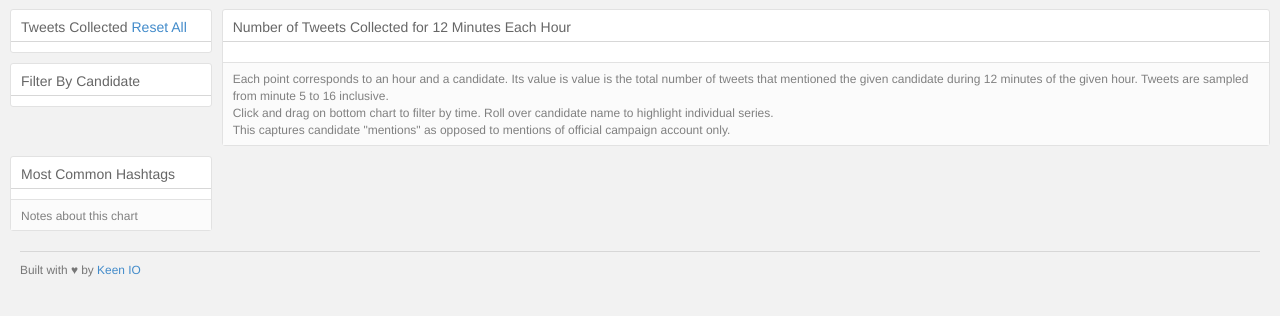
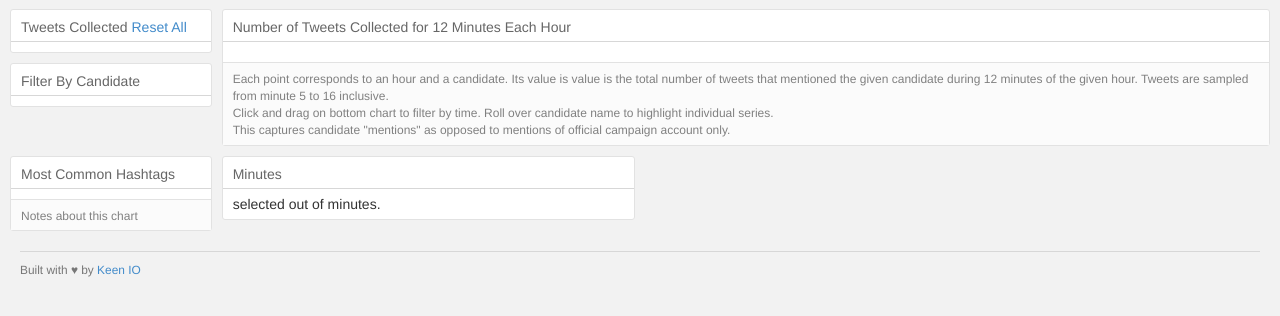
Before and after one commit to triciajam/potus-hopefuls-tweet-ui, a Flask app: page / in a window 1280 px wide. Shown: the part 51-367 px from the top of the page. Run offline with Flask 2, Linux system fonts and the light colour scheme; data that the repository does not hold is empty; some libraries are stand-ins or nearby versions.

Commit message:
Add counter for minutes.

```diff
--- a/static/js/graphs.js
+++ b/static/js/graphs.js
@@ -93,6 +93,7 @@ function makeGraphs(error, tagsJson) {
   	var minDate = timeDim.bottom(1)[0]["time"];
   	var maxDate = timeDim.top(1)[0]["time"];
 
+    var timeGroup = timeDim.group();
 
     // ****************************************************************************
     // Draw Charts
@@ -168,6 +169,13 @@ function makeGraphs(error, tagsJson) {
           .colors(colors)
           .turnOnControls(true)
           .xAxis().ticks(4);
+
+
+      var minsCount = dc.dataCount('#mins-count');
+      minsCount.group({ value: function() {
+          return timeGroup.all().filter(function(kv) { return kv.value>0; }).length;
+      } } );
+      minsCount.dimension(timeGroup);
 
 
       // Shows total number of tweets currently selected by filter.
--- a/templates/index.html
+++ b/templates/index.html
@@ -105,22 +105,23 @@
         </div>
       </div>
 
-    </div>
 
-<!--
       <div class="col-sm-4">
         <div class="chart-wrapper">
           <div class="chart-title">
-            Cell Title
+            Minutes
           </div>
           <div class="chart-stage">
-
-          </div>
-          <div class="chart-notes">
-            Notes about this chart
+            <div class='mins-count'>
+             <span class='filter-count'></span>
+             selected out of <span class='total-count'></span> minutes.
+            </div>
           </div>
         </div>
       </div>
+
+    </div>
+<!--
       <div class="col-sm-4">
         <div class="chart-wrapper">
           <div class="chart-title">
```
